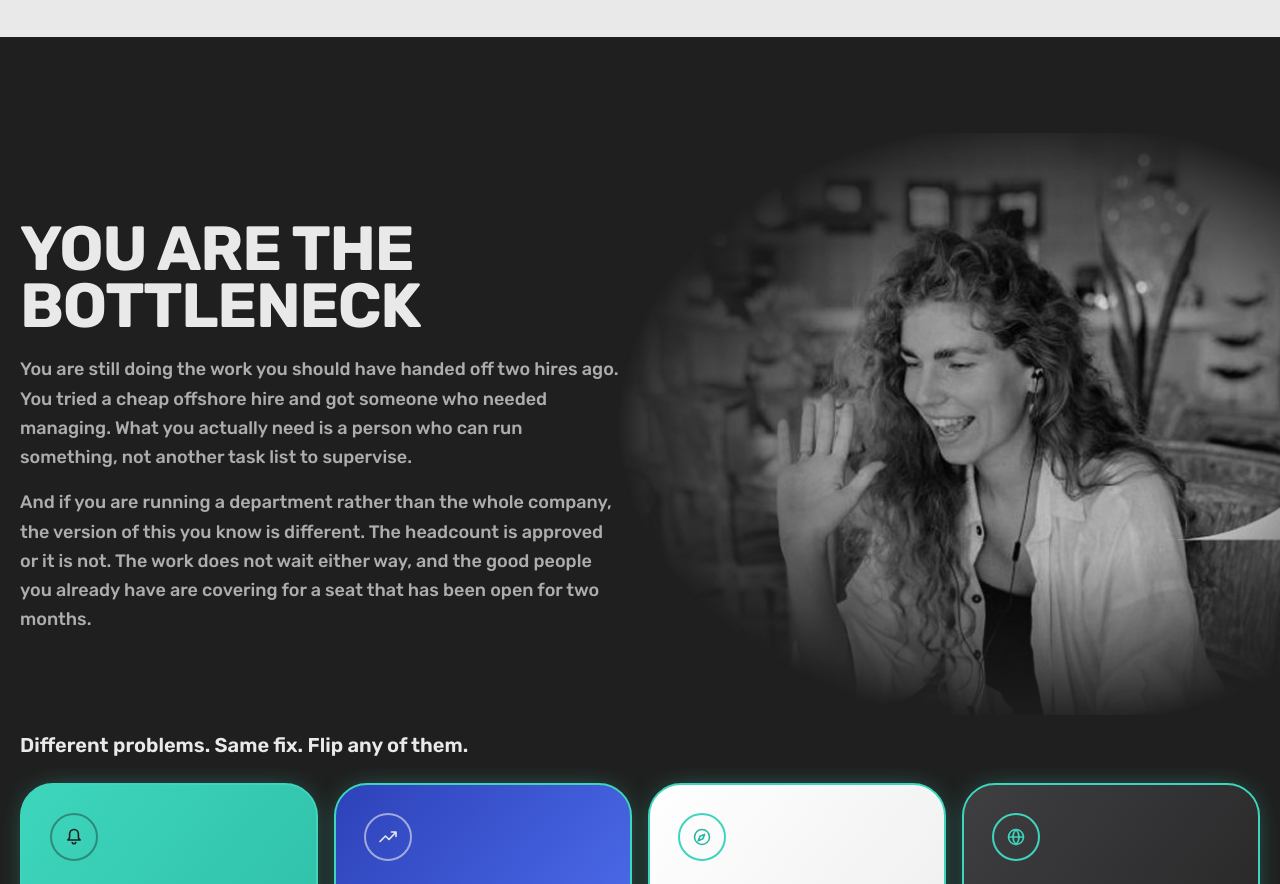
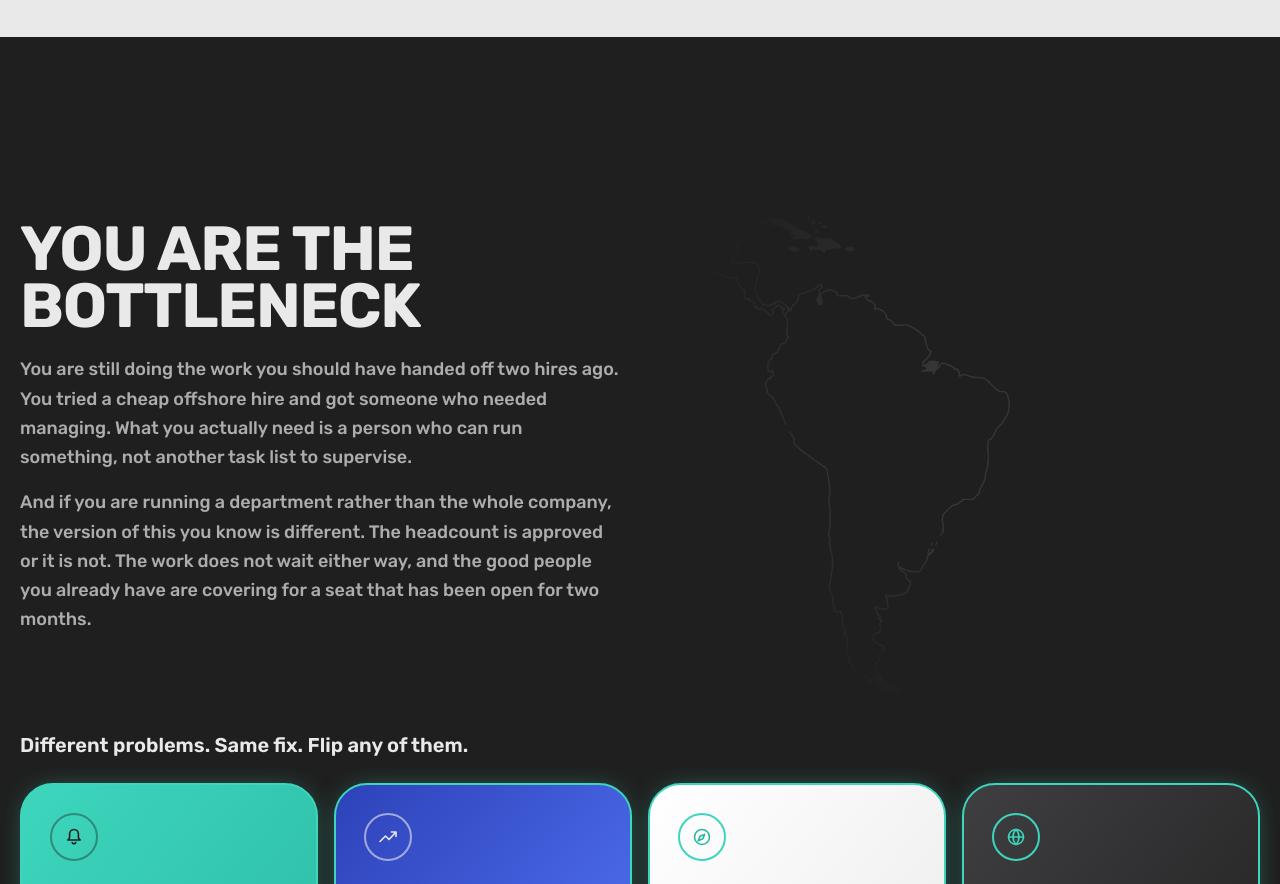
Before and after one commit to Integrated-Go-to-Market-Solutions/Handoff-Sandbox, a Next.js app: page / in a window 1280 px wide. Shown: the part 4500-5384 px from the top of the page. Built offline with nearby package versions, Linux system fonts and the light colour scheme.

Commit message:
Refine bottleneck section visual

```diff
--- a/src/components/sections/problem.tsx
+++ b/src/components/sections/problem.tsx
@@ -1,6 +1,5 @@
 "use client";
 
-import Image from "next/image";
 import { useState } from "react";
 import { Reveal } from "../reveal";
 import { Icon, type IconName } from "../icon";
@@ -121,12 +120,9 @@ export function Problem() {
             className="problem-photo relative -mx-6 mb-8 h-72 sm:h-80 lg:absolute lg:-inset-y-10 lg:right-0 lg:mx-0 lg:mb-0 lg:h-auto lg:w-[58%] lg:-mr-[max(0px,calc((100vw-var(--shell))/2))]"
             aria-hidden="true"
           >
-            <Image
-              src="/images/bottleneck.jpg"
-              alt=""
-              fill
-              sizes="(min-width: 1024px) 60vw, 100vw"
-              className="object-cover object-top grayscale opacity-90"
+            <div
+              className="absolute inset-0 bg-[url('/brand/latam-outline.svg')] bg-no-repeat bg-center-top bg-contain opacity-10 [filter:invert(1)]"
+              aria-hidden="true"
             />
           </div>
 
```
